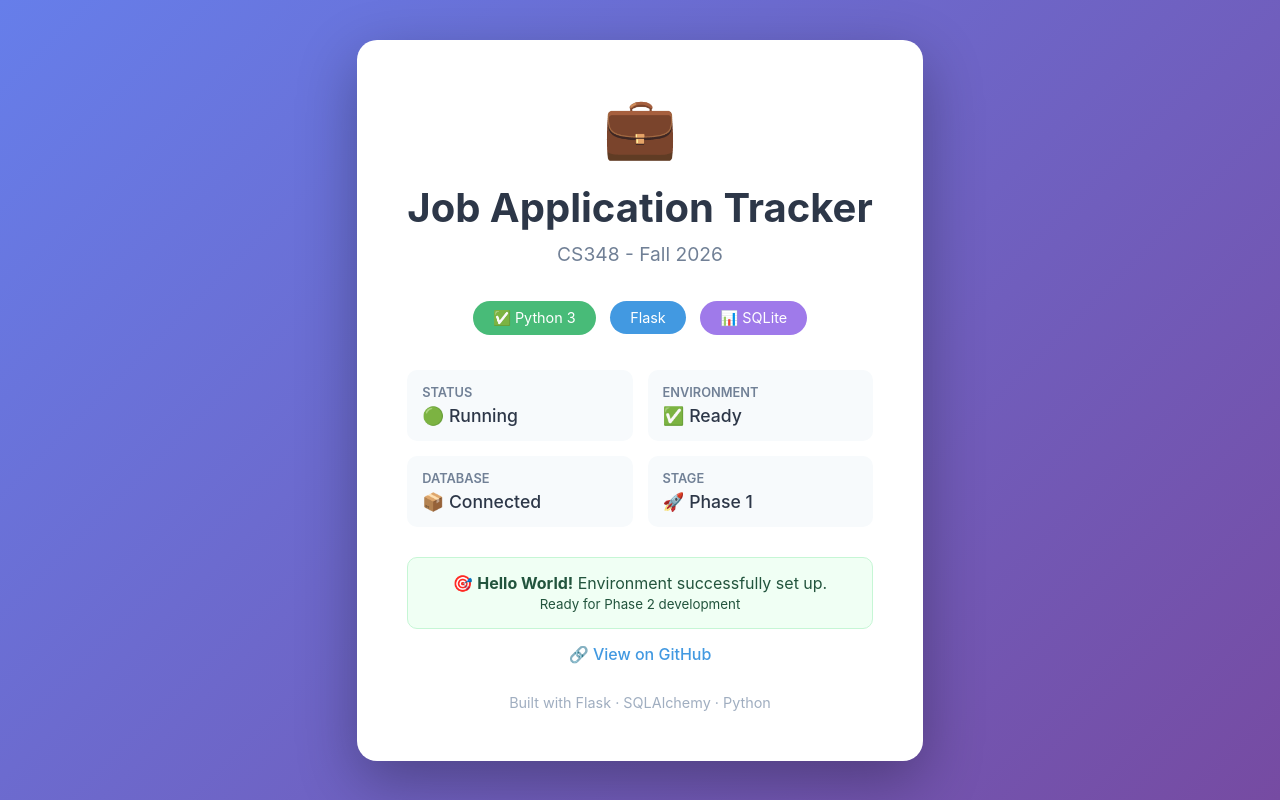
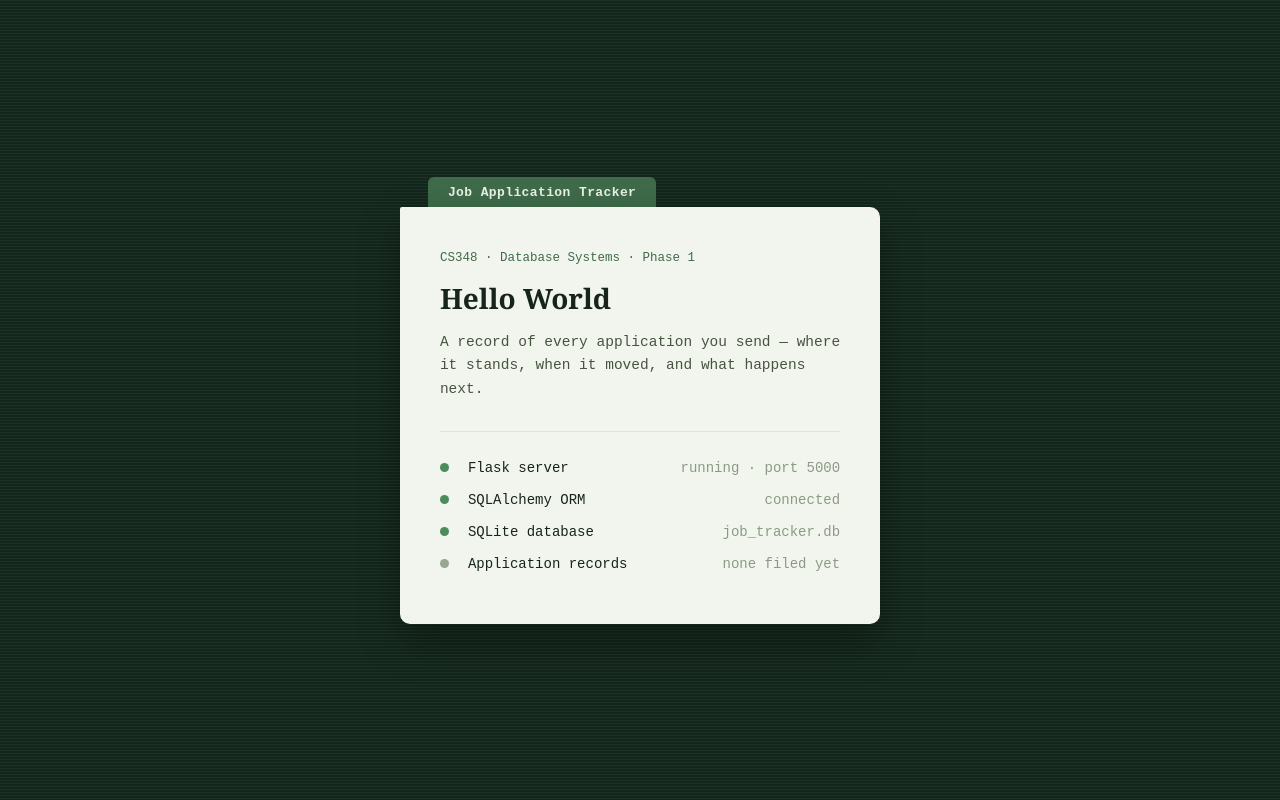
Before and after one commit to lzapas/cs348-job-application-db, a Flask app: page / in a window 1280 px wide. Run offline with Flask 3, Linux system fonts and the light colour scheme.

Commit message:
Customized welcome page to be my own

```diff
--- a/templates/index.html
+++ b/templates/index.html
@@ -5,179 +5,136 @@
     <meta name="viewport" content="width=device-width, initial-scale=1.0">
     <title>Job Application Tracker</title>
     <style>
-        /* Reset default browser styles */
         * {
             margin: 0;
             padding: 0;
             box-sizing: border-box;
         }
 
-        /* Full page background with purple gradient */
         body {
-            font-family: -apple-system, BlinkMacSystemFont, 'Segoe UI', Roboto, Oxygen, Ubuntu, sans-serif;
-            background: linear-gradient(135deg, #667eea 0%, #764ba2 100%);
+            font-family: 'Courier New', Courier, monospace;
+            background: #14261C;
+            background-image: linear-gradient(#1C3327 1px, transparent 1px);
+            background-size: 100% 3px;
             min-height: 100vh;
             display: flex;
             justify-content: center;
             align-items: center;
-            margin: 0;
+            padding: 40px 20px;
         }
 
-        /* White card in the center */
-        .container {
-            background: white;
-            border-radius: 20px;
-            padding: 50px;
-            max-width: 600px;
-            box-shadow: 0 20px 60px rgba(0,0,0,0.3);
-            text-align: center;
+        .tab {
+            display: inline-block;
+            background: #3F6B4A;
+            color: #EAF1E7;
+            font-size: 13px;
+            font-weight: bold;
+            letter-spacing: 0.03em;
+            padding: 8px 20px;
+            border-radius: 6px 6px 0 0;
+            margin-left: 28px;
+            position: relative;
+            top: 1px;
         }
 
-        /* Large emoji icon */
-        .icon {
-            font-size: 60px;
-            margin-bottom: 20px;
+        .container {
+            background: #F2F5EE;
+            border-radius: 2px 10px 10px 10px;
+            padding: 44px 40px;
+            max-width: 560px;
+            width: 100%;
+            box-shadow: 0 18px 40px rgba(0, 0, 0, 0.35);
+            position: relative;
+            overflow: hidden;
         }
 
-        /* Main heading */
-        h1 {
-            color: #2d3748;
-            font-size: 2.5rem;
-            margin-bottom: 10px;
+        .kicker {
+            color: #3F6B4A;
+            font-size: 12.5px;
+            margin-bottom: 14px;
         }
 
-        /* Subtitle text */
+        h1 {
+            color: #16241B;
+            font-size: 28px;
+            font-family: Georgia, 'Times New Roman', serif;
+            margin-bottom: 14px;
+        }
+
         .subtitle {
-            color: #718096;
-            font-size: 1.2rem;
+            color: #45543F;
+            font-size: 14.5px;
+            line-height: 1.6;
+            max-width: 46ch;
             margin-bottom: 30px;
         }
 
-        /* Status badges (green, blue, purple pills) */
-        .badge {
-            display: inline-block;
-            background: #48bb78;
-            color: white;
-            padding: 8px 20px;
-            border-radius: 50px;
-            font-size: 0.9rem;
-            margin: 5px;
-        }
-        .badge-blue {
-            background: #4299e1;
-        }
-        .badge-purple {
-            background: #9f7aea;
+        .manifest {
+            border-top: 1px solid #DCE4D6;
+            padding-top: 20px;
         }
 
-        /* 2-column grid for status info */
-        .info-grid {
+        .manifest-row {
             display: grid;
-            grid-template-columns: 1fr 1fr;
-            gap: 15px;
-            margin: 30px 0;
-            text-align: left;
+            grid-template-columns: 14px 1fr auto;
+            align-items: center;
+            gap: 14px;
+            padding: 8px 0;
+            font-size: 14px;
         }
 
-        /* Each info card in the grid */
-        .info-item {
-            background: #f7fafc;
-            padding: 15px;
-            border-radius: 10px;
-        }
-        .info-item .label {
-            color: #718096;
-            font-size: 0.8rem;
-            text-transform: uppercase;
-            font-weight: 600;
-        }
-        .info-item .value {
-            color: #2d3748;
-            font-size: 1.1rem;
-            font-weight: 500;
-            margin-top: 5px;
+        .dot {
+            width: 9px;
+            height: 9px;
+            border-radius: 50%;
         }
 
-        /* Green success message box */
-        .status {
-            margin-top: 20px;
-            padding: 15px;
-            background: #f0fff4;
-            border-radius: 10px;
-            color: #22543d;
-            border: 1px solid #c6f6d5;
+        .dot-filed { background: #4C8C5B; }
+        .dot-pending { background: #9AA68F; }
+
+        .label {
+            color: #16241B;
         }
 
-        /* Footer text at the bottom */
-        .footer {
-            margin-top: 30px;
-            color: #a0aec0;
-            font-size: 0.9rem;
-        }
-
-        /* GitHub link styling */
-        .github-link {
-            display: inline-block;
-            margin-top: 15px;
-            color: #4299e1;
-            text-decoration: none;
-            font-weight: 500;
-        }
-        .github-link:hover {
-            text-decoration: underline;
+        .value {
+            color: #8B9A85;
+            text-align: right;
         }
     </style>
 </head>
 <body>
-    <div class="container">
-        <!-- Large briefcase icon -->
-        <div class="icon">💼</div>
+    <div>
+        <div class="tab">Job Application Tracker</div>
+        <div class="container">
+            <p class="kicker">CS348 &middot; Database Systems &middot; Phase 1</p>
+            <h1>Hello World</h1>
+            <p class="subtitle">
+                A record of every application you send &mdash; where it stands,
+                when it moved, and what happens next.
+            </p>
 
-        <!-- Main title -->
-        <h1>Job Application Tracker</h1>
-        <p class="subtitle">CS348 - Fall 2026</p>
-
-        <!-- Technology badges -->
-        <div>
-            <span class="badge">✅ Python 3</span>
-            <span class="badge badge-blue">Flask</span>
-            <span class="badge badge-purple">📊 SQLite</span>
-        </div>
-
-        <!-- Status grid (2 columns) -->
-        <div class="info-grid">
-            <div class="info-item">
-                <div class="label">Status</div>
-                <div class="value">🟢 Running</div>
+            <div class="manifest">
+                <div class="manifest-row">
+                    <span class="dot dot-filed"></span>
+                    <span class="label">Flask server</span>
+                    <span class="value">running &middot; port 5000</span>
+                </div>
+                <div class="manifest-row">
+                    <span class="dot dot-filed"></span>
+                    <span class="label">SQLAlchemy ORM</span>
+                    <span class="value">connected</span>
+                </div>
+                <div class="manifest-row">
+                    <span class="dot dot-filed"></span>
+                    <span class="label">SQLite database</span>
+                    <span class="value">job_tracker.db</span>
+                </div>
+                <div class="manifest-row">
+                    <span class="dot dot-pending"></span>
+                    <span class="label">Application records</span>
+                    <span class="value">none filed yet</span>
+                </div>
             </div>
-            <div class="info-item">
-                <div class="label">Environment</div>
-                <div class="value">✅ Ready</div>
-            </div>
-            <div class="info-item">
-                <div class="label">Database</div>
-                <div class="value">📦 Connected</div>
-            </div>
-            <div class="info-item">
-                <div class="label">Stage</div>
-                <div class="value">🚀 Phase 1</div>
-            </div>
-        </div>
-
-        <!-- Hello World success message -->
-        <div class="status">
-            🎯 <strong>Hello World!</strong> Environment successfully set up.
-            <br>
-            <small>Ready for Phase 2 development</small>
-        </div>
-
-        <!-- GitHub link (change YOUR_USERNAME!) -->
-        <a href="https://github.com/lzapas/cs348-job-application-db" class="github-link" target="_blank">
-            🔗 View on GitHub
-        </a>
-
-        <div class="footer">
-            Built with Flask · SQLAlchemy · Python
         </div>
     </div>
 </body>
```
